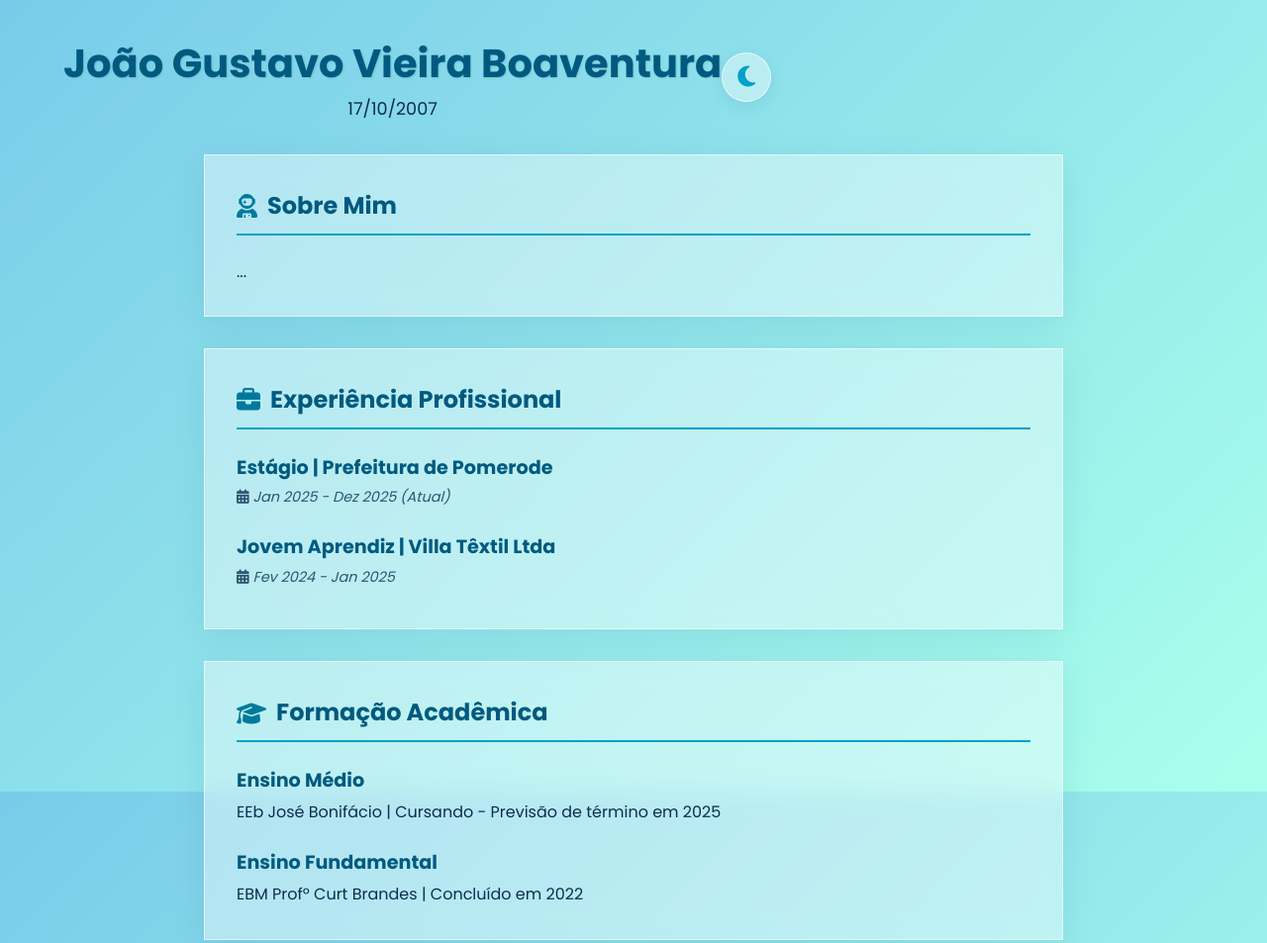
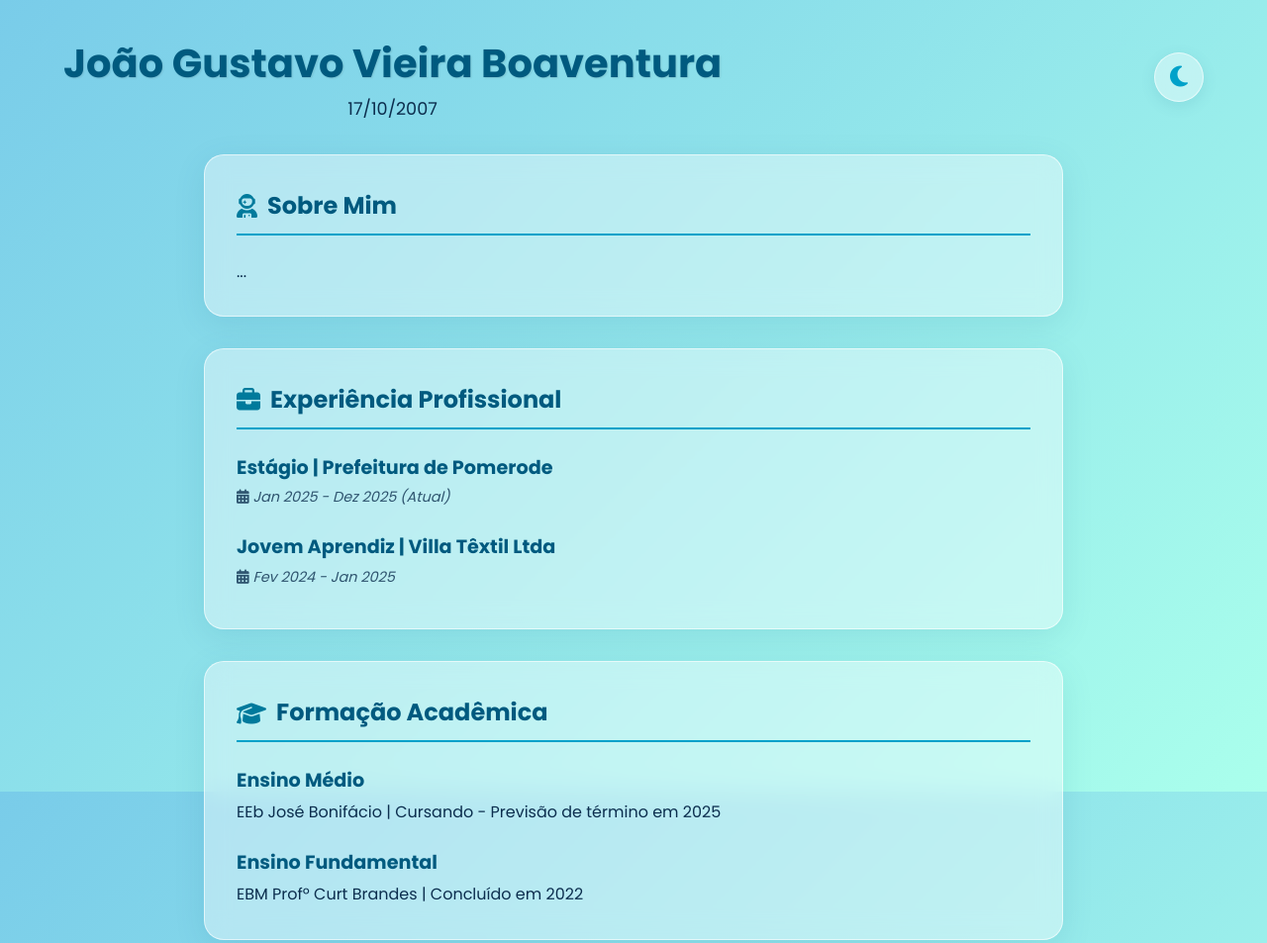
Before and after one commit to JoaoGustavoVieiraBoaventura/curr-culo, a plain HTML site: page index.html in a window 1280 px wide. Shown: the top 953 px of the page at 99% size. Drawn offline with Linux system fonts and the light colour scheme.

Commit message:
Update style.css

```diff
--- a/style.css
+++ b/style.css
@@ -52,7 +52,7 @@ body {
 header {
   padding: 2rem 5%;
   display: flex;
-  justify-content: space-bettwen;
+  justify-content: space-between;
   align-items: center;
   text-align: center;
   animation: fadeIn 1s ease-out;
@@ -100,7 +100,7 @@ main {
   border: 1px solid var(--card-border-color);
   margin-bottom: 2rem;
   padding: 2rem;
-  borer-radius: 20px;
+  border-radius: 20px;
   box-shadow: 0 8px 32px 0 var(--shadow-color);
   backdrop-filter: blur(12px);
   -webkit-backdrop-filter: blur(12px);
```
